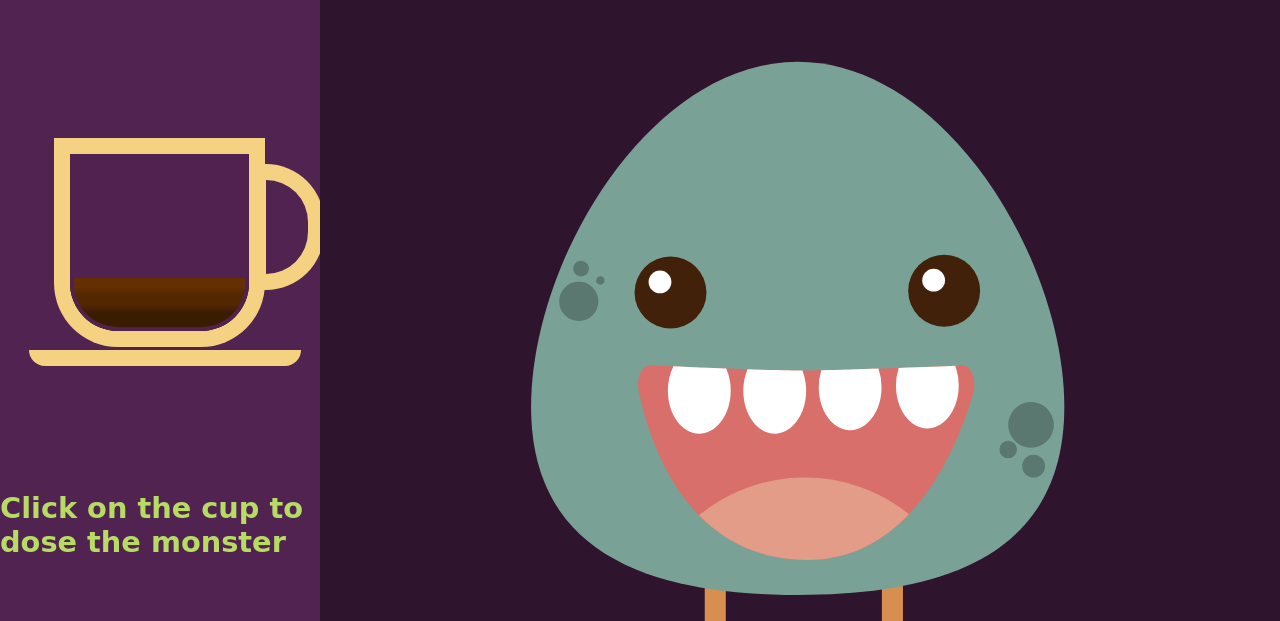
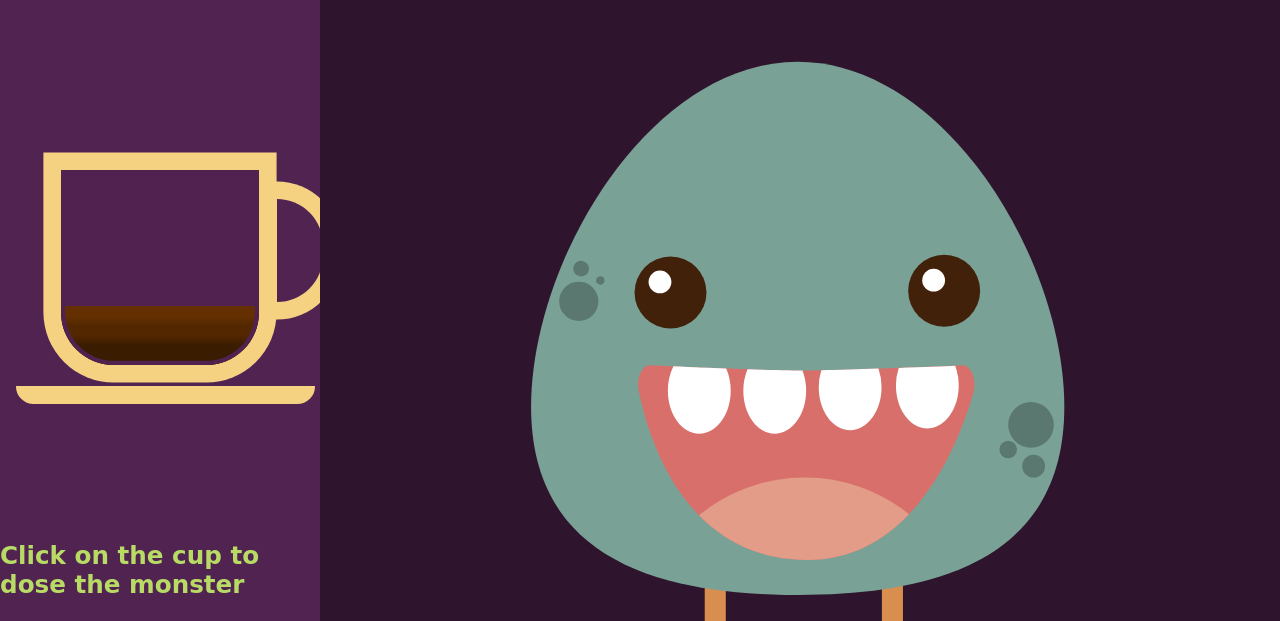
Before and after one commit to jamesteale/JS-PUB-SUB, a website with bundled scripts: page index.html in a window 1280 px wide. Shown: the part 126-747 px from the top of the page. Built offline with nearby package versions, Linux system fonts and the light colour scheme; a web font is replaced by a local one.

Commit message:
adjusted rem for the app

```diff
--- a/src/index.scss
+++ b/src/index.scss
@@ -13,6 +13,7 @@ body {
 	font-family: 'Love Ya Like A Sister', cursive;
 	color: #b7db65;
 	background-color: #2e142d;
+	font-size: 1.1rem;
 };
 
 // h1, h2, h3, h4, .title {
@@ -20,7 +21,7 @@ body {
 // }
 
 h3 {
-		font-size: 1.8em;
+		font-size: 1.4em;
 	}
 
 .title {
```
